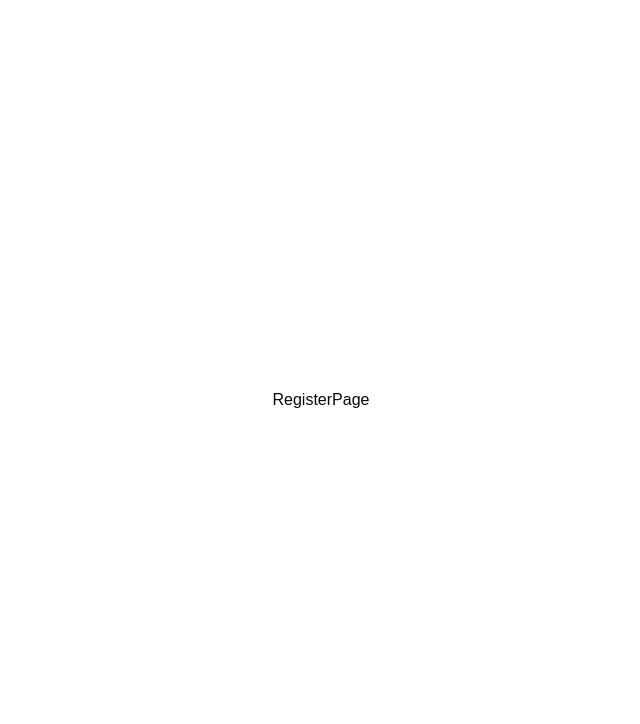
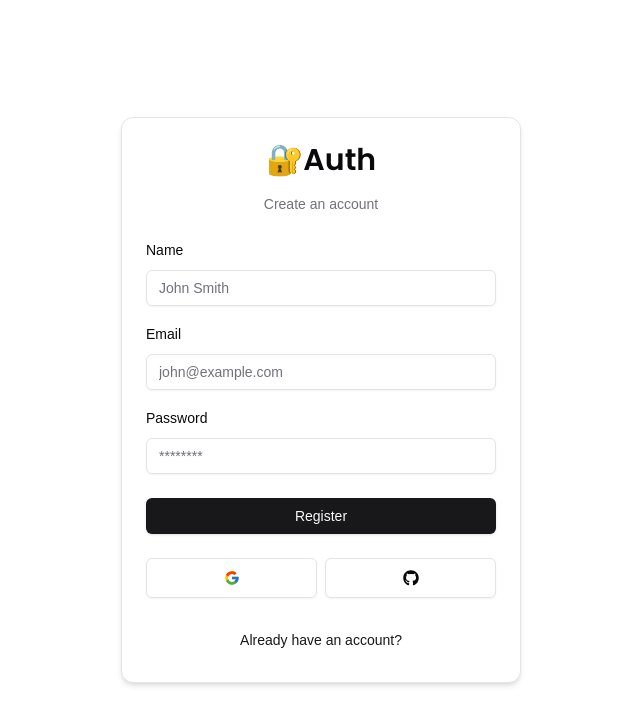
Before and after one commit to uliakom/next-auth, a Next.js app: page /register in a window 1280 px wide. Shown: the top 724 px of the page, without its empty margins (319-959 px from the left). Built offline with nearby package versions, Linux system fonts and the light colour scheme.

Commit message:
added register form

```diff
--- /dev/null
+++ b/actions/register.ts
@@ -0,0 +1,19 @@
+"use server";
+
+import { revalidatePath,revalidateTag } from "next/cache";
+import * as z from "zod";
+import { RegisterSchema } from "@/schemas";
+import { error } from "console";
+
+
+// Server actions instead of API Routes
+
+export const register = async(values: z.infer<typeof RegisterSchema>) => {
+    // validation on server
+    const validatedFields = RegisterSchema.safeParse(values);
+
+    if (!validatedFields.success) {
+        return { error: "Invalid fields" };
+    }
+    return { success: "Email sent" };
+}
--- a/app/(auth)/register/page.tsx
+++ b/app/(auth)/register/page.tsx
@@ -1,7 +1,7 @@
-import React from "react";
+import { RegisterForm } from "@/components/auth/register-form";
 
 const RegisterPage = () => {
-  return <div>RegisterPage</div>;
+  return <RegisterForm />;
 };
 
 export default RegisterPage;
--- a/app/products/page.tsx
+++ b/app/products/page.tsx
@@ -12,3 +12,7 @@ const ProductsPage = async () => {
 };
 
 export default ProductsPage;
+
+
+
+// test WordPress api
--- /dev/null
+++ b/components/auth/register-form.tsx
@@ -0,0 +1,109 @@
+"use client";
+import { CardWrapper } from "./card-wrapper";
+import { zodResolver } from "@hookform/resolvers/zod";
+import { useForm } from "react-hook-form";
+import { Input } from "@/components/ui/input";
+import { Button } from "@/components/ui/button";
+import { FormError } from "@/components/form-error";
+import { FormSuccess } from "@/components/form-succsess";
+import {useState, useTransition } from "react";
+import {
+  Form,
+  FormControl,
+  FormField,
+  FormItem,
+  FormLabel,
+  FormMessage,
+} from "@/components/ui/form";
+import * as z from "zod";
+import { RegisterSchema } from "@/schemas";
+import {register} from "@/actions/register";
+
+export const RegisterForm = () => {
+  const [error, setError] = useState<string | undefined>("");
+  const [success, setSuccess] = useState<string | undefined>("");
+  const [isPending, startTransition] = useTransition();
+  const form = useForm<z.infer<typeof RegisterSchema>>({
+    resolver: zodResolver(RegisterSchema),
+    defaultValues: {
+      email: "",
+      password: "",
+      name:""
+    },
+  });
+
+  const onSubmit = (values: z.infer<typeof RegisterSchema>) => {
+    setError("");
+    setSuccess("");
+    // Server actions instead of API Routes
+    startTransition(() => {
+      register(values)
+        .then((data) => {
+         setError(data.error);
+          setSuccess(data.success);
+        })
+   })
+}
+
+  return (
+    <CardWrapper
+      headerLabel="Create an account"
+      backButtonLabel="Already have an account?"
+      backButtonHref="/login"
+      showSocial
+    >
+      <Form {...form}>
+        <form
+        onSubmit={form.handleSubmit(onSubmit)}
+          className="space-y-6">
+          <div className="space-y-4">
+                <FormField
+            control={form.control}
+              name="name"
+              render={({ field }) => (
+                <FormItem>
+                  <FormLabel>Name</FormLabel>
+                  <FormControl>
+                    <Input {...field} disabled={isPending}  placeholder="John Smith" />
+                  </FormControl>
+                 <FormMessage/>
+                </FormItem>
+              )}
+            />
+            <FormField
+            control={form.control}
+              name="email"
+              render={({ field }) => (
+                <FormItem>
+                  <FormLabel>Email</FormLabel>
+                  <FormControl>
+                    <Input {...field} disabled={isPending} type="email" placeholder="john@example.com" autoComplete="off" />
+                  </FormControl>
+                 <FormMessage/>
+                </FormItem>
+              )}
+            />
+            <FormField
+            control={form.control}
+              name="password"
+              render={({ field }) => (
+                <FormItem>
+                  <FormLabel>Password</FormLabel>
+                  <FormControl>
+                    <Input {...field} disabled={isPending} type="password" placeholder="********" autoComplete="new-password"/>
+                  </FormControl>
+                 <FormMessage/>
+                </FormItem>
+              )}
+            />
+          </div>
+          <FormError message={error} />
+          <FormSuccess message={success} />
+          <Button type="submit" disabled={isPending} className="w-full"
+          >Register
+          </Button>
+        </form>
+      </Form>
+    </CardWrapper>
+  );
+};
--- a/schemas/index.ts
+++ b/schemas/index.ts
@@ -11,12 +11,12 @@ export const LoginSchema = z.object({
 
 
 export const RegisterSchema = z.object({
-    username: z.string().min(2, {
+    name: z.string().min(2, {
     message: "Username must be at least 2 characters.",
   }),
     email: z.string().email(),
     password: z.string().min(8, {
     message: "Password must be at least 8 characters.",
   }),
-    confirmPassword: z.string()
+    // confirmPassword: z.string()
 });
```
